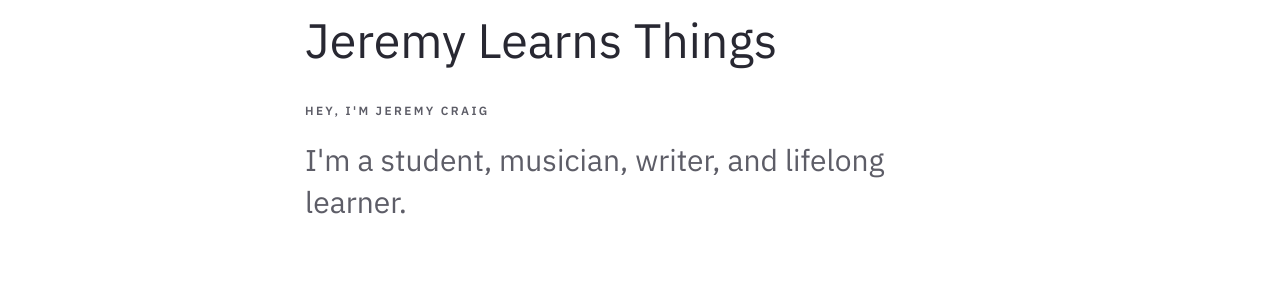
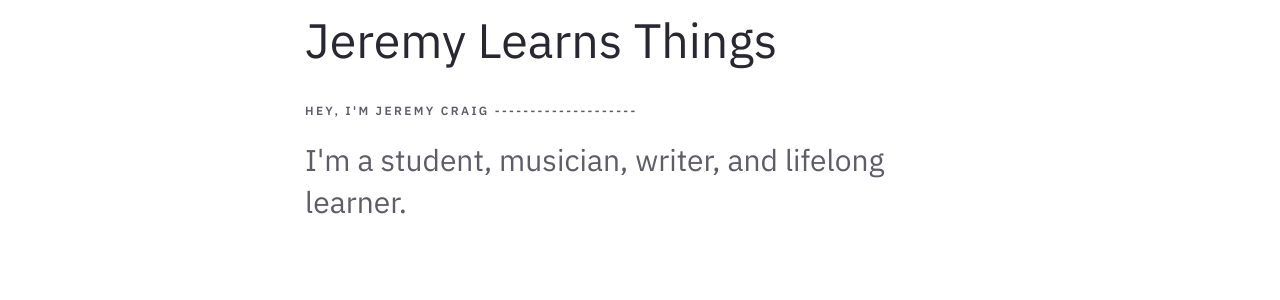
Before and after one commit to jeremycsaunders/jeremycsaunders.github.io, a Jekyll site: the page built from pages/index.md, in a window 1280 px wide. Shown: the part 151-451 px from the top of the page. Built offline with Jekyll 4.4.1, drawn with Linux system fonts in a browser that asks for light colours.

Commit message:
Update Homepage.html

```diff
--- a/_includes/Homepage.html
+++ b/_includes/Homepage.html
@@ -1,7 +1,7 @@
 <div class="home-intro">
     <div class="jumbo">{{site.heading}} </div>
     <div class="home-sub-text">
-        <h5 class="meta-title">HEY, I'M JEREMY CRAIG</h5>
+        <h5 class="meta-title">HEY, I'M JEREMY CRAIG --------------------</h5>
         <h3>I'm a student, musician, writer, and lifelong learner.</h3>
     </div>
 </div>
```
